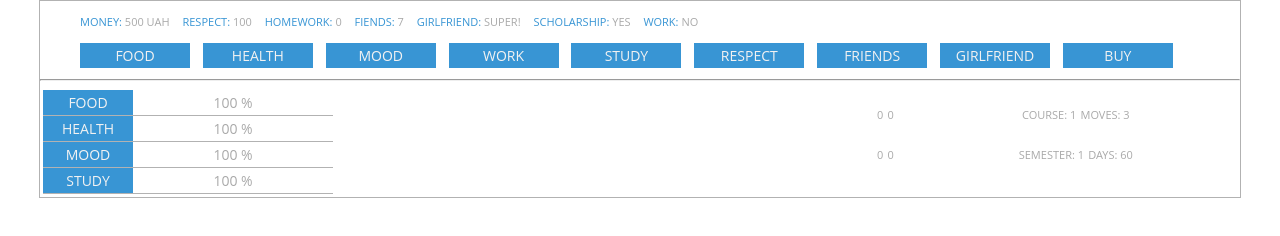
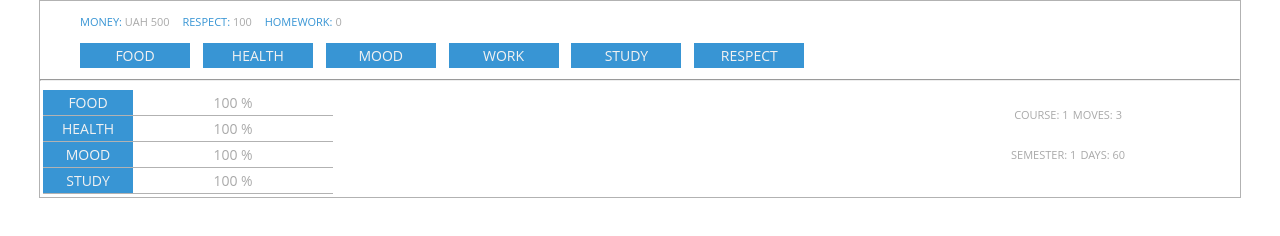
Before and after one commit to maksymkulia/student-simulator, a website: page index.html in a window 1280 px wide. Drawn offline with Linux system fonts and the light colour scheme.

Commit message:
Minor changes in interface

```diff
--- a/index.html
+++ b/index.html
@@ -15,13 +15,9 @@
 		<div align="left"; id="Game">
 			<!--Status Menu-->
 			<ul id="StatusMenu">
-				<li><span style="color:#3895d4;">MONEY:</span> <span id="ValMoney"></span> UAH</li>
+				<li><span style="color:#3895d4;">MONEY:</span> UAH <span id="ValMoney"></span></li>
 				<li><span style="color:#3895d4;">RESPECT:</span> <span id="ValRespect"></span></li>
 				<li><span style="color:#3895d4;">HOMEWORK:</span> <span id="ValHW"></span></li>
-				<li><span style="color:#3895d4;">FIENDS:</span> <span id="ValFriends">7</span></li>
-				<li><span style="color:#3895d4;">GIRLFRIEND:</span> <span id="ValGirlfriend">SUPER!</span></li>
-				<li><span style="color:#3895d4;">SCHOLARSHIP:</span> <span id="ValScholarship">YES</span></li>
-				<li><span style="color:#3895d4;">WORK:</span> <span id="ValWork">NO</span></li>
 			</ul>
 			<!--Action Menu-->
 			<ul id="ActionMenu">
@@ -31,9 +27,6 @@
 				<li id="TabW" onclick="ChangeTab('W');">WORK</li>
 				<li id="TabS" onclick="ChangeTab('S');">STUDY</li>
 				<li id="TabR" onclick="ChangeTab('R');">RESPECT</li>
-				<li id="TabFr" onclick="ChangeTab('Fr');">FRIENDS</li>
-				<li id="TabG" onclick="ChangeTab('G');">GIRLFRIEND</li>
-				<li id="TabB" onclick="ChangeTab('B');">BUY</li>
 			</ul>
 			<hr/>
 			<!--FOOD Actions-->
@@ -52,7 +45,7 @@
 			</div>
 			<!--MOOD Actions-->
 			<div id="M">
-				<div onclick="CountVals(0, rand(-5,5), 0, rand(0,10), rand(-10,10), 0, 0);">OLOLOLO</div>
+				<div onclick="CountVals(0, rand(-5,5), 0, rand(0,10), rand(-10,10), 0, 0);">MEDITATE</div>
 				<div onclick="CountVals(rand(0,5), 0, rand(-5,0), rand(10,25), 0, -50, 0);">GO TO THE CINEMA</div>
 				<div onclick="CountVals(rand(5,10), rand(-20,0), rand(-15,-5), rand(80,100), rand(-10,10), -200, 0);">GO TO THE CLUB</div>
 			</div>
@@ -101,17 +94,6 @@
 				</div>
 				</td>
 
-
-				<td align="center">
-				<div id="Test">
-					<div id="TestFo"></div> <div id="TestHl"></div>
-				</div>
-				<div id="AnalyticlaRight">
-					<div id="TestMo"></div> <div id="TestSt"></div>
-				</div>
-				</td>
-
-
 				<!--Right Column-->
 				<td align="center">
 				<div id="AnalyticlaRight">
```
